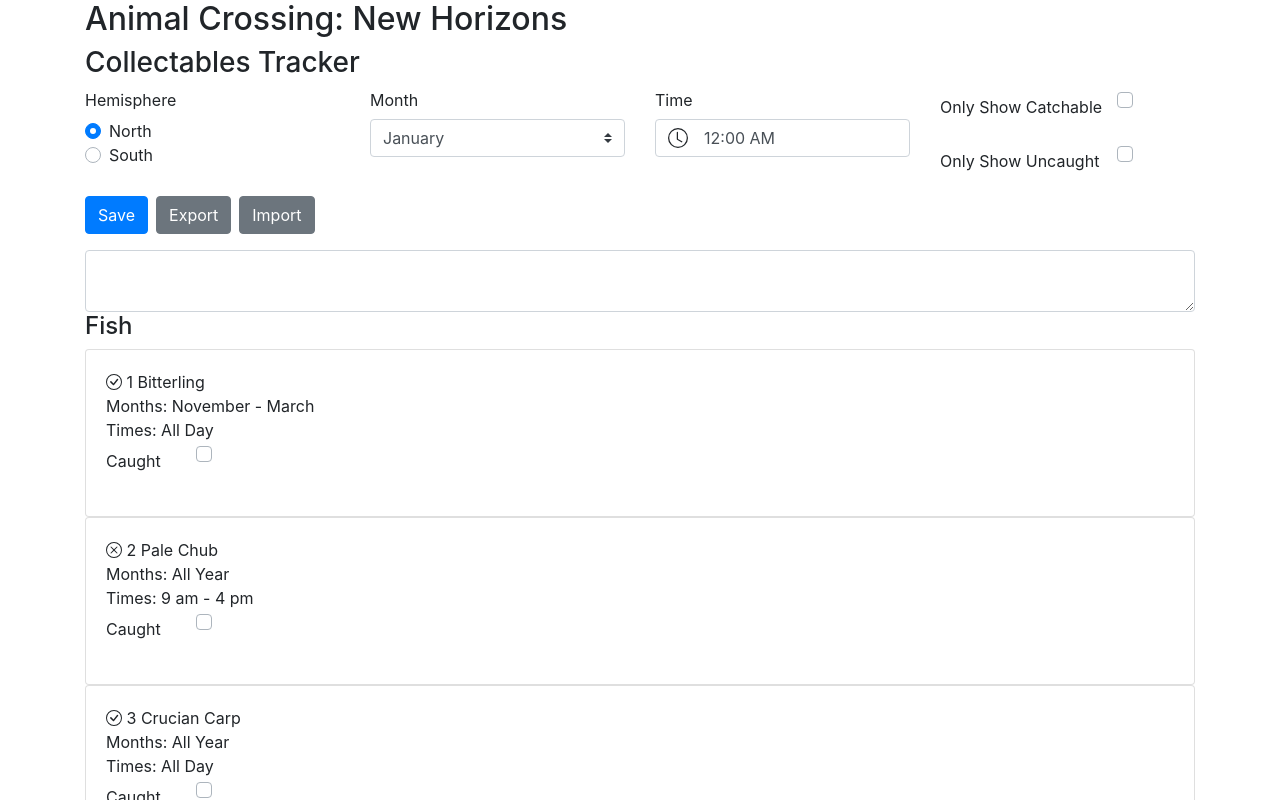
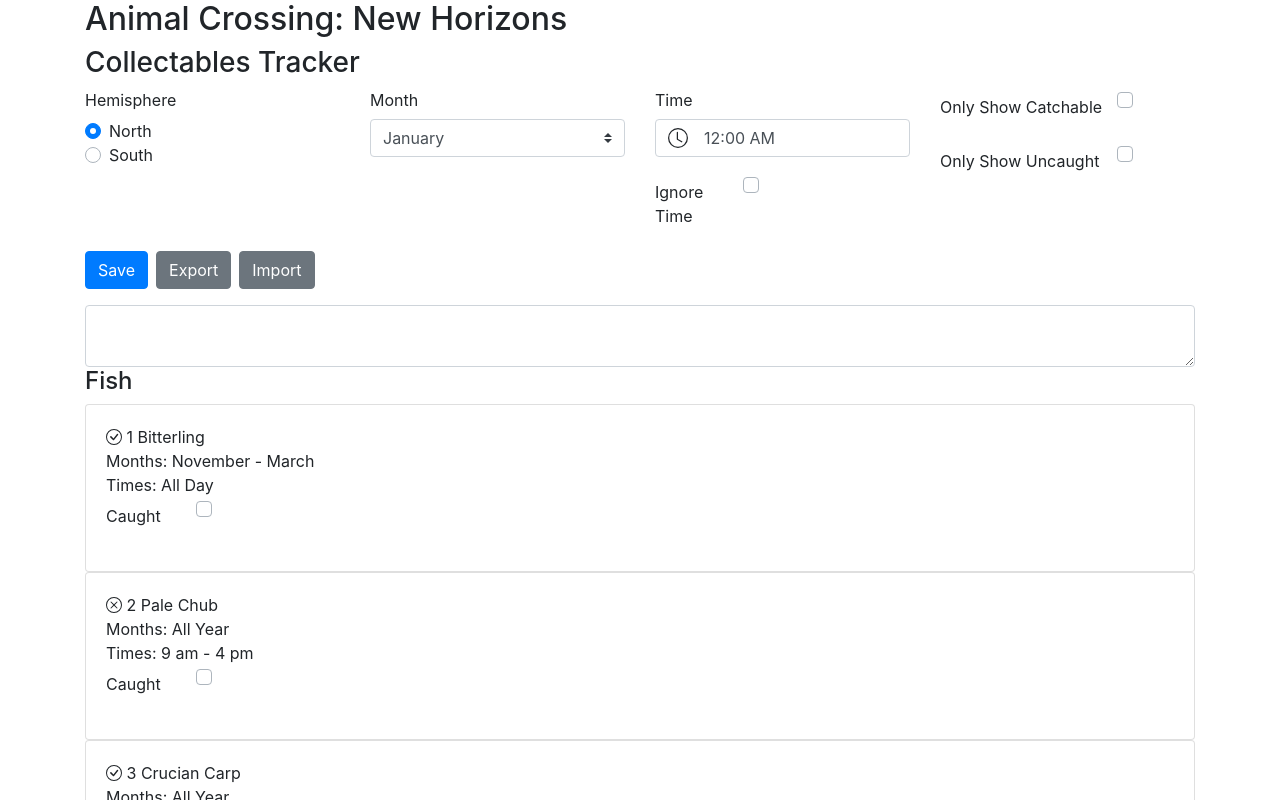
Before and after one commit to nikkocampbell/acnh-tracker, a Vue app: page / in a window 1280 px wide. Shown: the top 800 px of the page. Built offline with nearby package versions, Linux system fonts and the light colour scheme.

Commit message:
Add option to ignore time

```diff
--- a/src/App.vue
+++ b/src/App.vue
@@ -39,6 +39,10 @@
             v-model="time"
           />
         </b-form-group>
+
+        <b-form-group label="Ignore Time" label-cols="4">
+          <b-form-checkbox v-model="ignoreTime"/>
+        </b-form-group>
       </b-col>
       <b-col cols="3">
         <b-form-group label="Only Show Catchable" label-cols="8">
@@ -70,7 +74,7 @@
           :key="f.id"
           v-show="shouldShowCatchable(f)"
         >
-          <catchable :value="f" list="fish"/>
+          <catchable :value="f" list="fish" :ignoreTime="ignoreTime" />
         </b-card>
       </b-col>
       <!-- <b-col>
@@ -98,6 +102,7 @@
     return {
       exportContent: '',
 
+      ignoreTime: false,
       onlyCatchable: false,
       onlyUncaught: false,
 
--- a/src/components/Catchable.vue
+++ b/src/components/Catchable.vue
@@ -23,6 +23,7 @@
   props: {
     value: Object,
     list: String,
+    ignoreTime: Boolean,
   },
 
   computed: {
@@ -47,6 +48,7 @@
     },
 
     isCatchableTime() {
+      if (this.ignoreTime) return true;
       if (this.value.time.allDay) return true;
 
       if (this.value.time.start <= this.value.time.end) {
```
